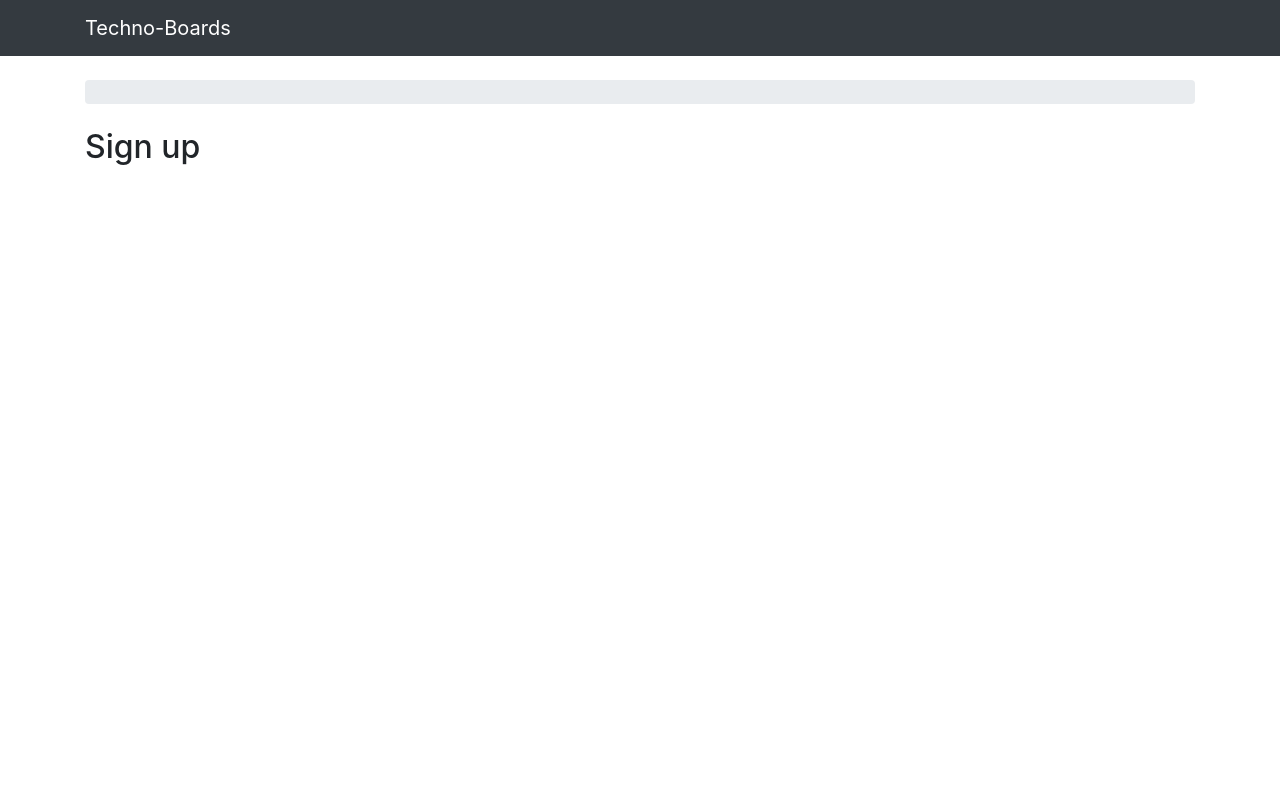
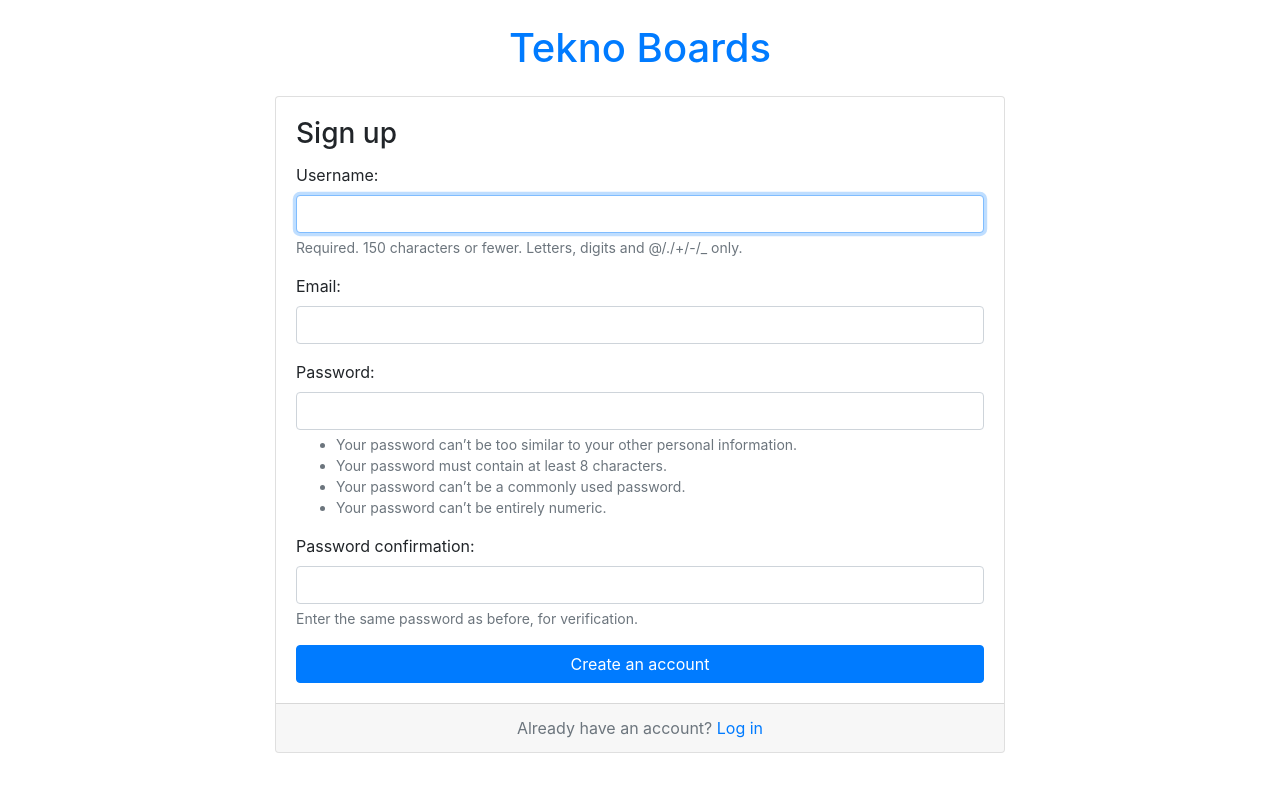
Before and after one commit to shivamsinghal212/projectforum, a Django app: page /signup/ in a window 1280 px wide. Run offline with Django 3.2, Linux system fonts and the light colour scheme; some libraries are stand-ins or nearby versions.

Commit message:
added login functionality

```diff
--- /dev/null
+++ b/accounts/forms.py
@@ -0,0 +1,9 @@
+from django import forms
+from django.contrib.auth.forms import UserCreationForm
+from django.contrib.auth.models import User
+
+class SignUpForm(UserCreationForm):
+    email = forms.CharField(max_length=254, required=True, widget=forms.EmailInput())
+    class Meta:
+        model = User
+        fields = ('username', 'email', 'password1', 'password2')
--- /dev/null
+++ b/accounts/templates/base_accounts.html
@@ -0,0 +1,17 @@
+{% extends 'base.html' %}
+
+{% load static %}
+
+{% block stylesheet %}
+  <link rel="stylesheet" href="{% static 'css/accounts.css' %}">
+{% endblock %}
+
+{% block body %}
+  <div class="container">
+    <h1 class="text-center logo my-4">
+      <a href="{% url 'home' %}">Tekno Boards</a>
+    </h1>
+    {% block content %}
+    {% endblock %}
+  </div>
+{% endblock %}
--- a/accounts/templates/signup.html
+++ b/accounts/templates/signup.html
@@ -1,5 +1,24 @@
-{% extends 'base.html' %}
+{% extends 'base_accounts.html' %}
 
-{% block content%}
-<h2> Sign up</h2>
+{% block title %}Sign up to Tekno Boards{% endblock %}
+
+{% block content %}
+    <div class="row justify-content-center">
+      <div class="col-lg-8 col-md-10 col-sm-12">
+        <div class="card">
+          <div class="card-body">
+            <h3 class="card-title">Sign up</h3>
+            <form method="post" novalidate>
+              {% csrf_token %}
+              {% include 'includes/form.html' %}
+              <button type="submit" class="btn btn-primary btn-block">Create an account</button>
+            </form>
+          </div>
+          <div class="card-footer text-muted text-center">
+            Already have an account? <a href="{% url 'login' %}">Log in</a>
+          </div>
+        </div>
+      </div>
+    </div>
+  </div>
 {% endblock %}
--- a/accounts/views.py
+++ b/accounts/views.py
@@ -1,5 +1,15 @@
-from django.shortcuts import render
+from django.contrib.auth import login as auth_login
+from django.shortcuts import render, redirect
 
-# Create your views here.
+from .forms import SignUpForm
+
 def signup(request):
-    return render(request,'signup.html')
+    if request.method == 'POST':
+        form = SignUpForm(request.POST)
+        if form.is_valid():
+            user = form.save()
+            auth_login(request, user)
+            return redirect('home')
+    else:
+        form = SignUpForm()
+    return render(request, 'signup.html', {'form': form})
--- a/projectforum/settings.py
+++ b/projectforum/settings.py
@@ -124,3 +124,6 @@ STATIC_URL = '/static/'
 STATICFILES_DIRS = [
     os.path.join(BASE_DIR, 'static'),
 ]
+
+LOGOUT_REDIRECT_URL='home'
+LOGIN_REDIRECT_URL = 'home'
--- a/projectforum/urls.py
+++ b/projectforum/urls.py
@@ -15,12 +15,15 @@ Including another URLconf
 """
 from django.conf.urls import url
 from django.contrib import admin
+from django.contrib.auth import views as auth_views
 from boards import views
 from accounts import views as accounts_views
 
 urlpatterns = [
     url(r'^$', views.home, name='home'),
     url(r'^signup/$', accounts_views.signup, name='signup'),
+    url(r'^login/$', auth_views.LoginView.as_view(template_name='login.html'), name='login'),
+    url(r'^logout/$', auth_views.LogoutView.as_view(), name='logout'),
     url(r'^boards/(?P<pk>\d+)/$', views.board_topics, name='board_topics'),
     url(r'^boards/(?P<pk>\d+)/new/$', views.new_topic, name='new_topic'),
     url(r'^admin/', admin.site.urls),
--- a/templates/base.html
+++ b/templates/base.html
@@ -2,18 +2,45 @@
 <html>
   <head>
     <meta charset="utf-8">
-    <title>{% block title %}Techno-Boards{% endblock %}</title>
+    <title>{% block title %}Tekno-Boards{% endblock %}</title>
     <link rel="stylesheet" href="{% static 'css/bootstrap.min.css' %}">
     <link href="https://fonts.googleapis.com/css?family=Stardos+Stencil:700" rel="stylesheet">
     <link rel="stylesheet" href="{% static 'css/app.css' %}">
+    <link rel="stylesheet" href="{% static 'css/accounts.css' %}">
+
   </head>
   <body>
-  <nav class="navbar navbar-expand-lg navbar-dark bg-dark">
+    {% block body %}
+    <nav class="navbar navbar-expand-sm navbar-dark bg-dark">
       <div class="container">
-      <a class="navbar-brand" href="{% url 'home' %}">Techno-Boards</a>
+        <a class="navbar-brand" href="{% url 'home' %}">Tekno-Boards</a>
+        <button class="navbar-toggler" type="button" data-toggle="collapse" data-target="#mainMenu" aria-controls="mainMenu" aria-expanded="false" aria-label="Toggle navigation">
+          <span class="navbar-toggler-icon"></span>
+        </button>
+        <div class="collapse navbar-collapse" id="mainMenu">
+          {% if user.is_authenticated %}
+            <ul class="navbar-nav ml-auto">
+              <li class="nav-item dropdown">
+                <a class="nav-link dropdown-toggle" href="#" id="userMenu" data-toggle="dropdown" aria-haspopup="true" aria-expanded="false">
+                  {{ user.username }}
+                </a>
+                <div class="dropdown-menu dropdown-menu-right" aria-labelledby="userMenu">
+                  <a class="dropdown-item" href="#">My account</a>
+                  <a class="dropdown-item" href="#">Change password</a>
+                  <div class="dropdown-divider"></div>
+                  <a class="dropdown-item" href="{% url 'logout' %}">Log out</a>
+                </div>
+              </li>
+            </ul>
+          {% else %}
+            <form class="form-inline ml-auto">
+              <a href="{%url 'login' %}" class="btn btn-outline-secondary">Log in</a>
+              <a href="{% url 'signup' %}" class="btn btn-primary ml-2">Sign up</a>
+            </form>
+          {% endif %}
+        </div>
       </div>
     </nav>
-
     <div class="container">
         <ol class="breadcrumb my-4">
           {% block breadcrumb %}
@@ -22,5 +49,9 @@
         {% block content %}
         {% endblock %}
       </div>
+    {% endblock body %}
+<script src="{% static 'js/jquery-3.2.1.min.js' %}"></script>
+<script src="{% static 'js/popper.min.js' %}"></script>
+<script src="{% static 'js/bootstrap.min.js' %}"></script>
   </body>
 </html>
--- a/templates/includes/form.html
+++ b/templates/includes/form.html
@@ -1,4 +1,12 @@
 {% load widget_tweaks %}
+
+{% if form.non_field_errors %}
+  <div class="alert alert-danger" role="alert">
+    {% for error in form.non_field_errors %}
+      <p{% if forloop.last %} class="mb-0"{% endif %}>{{ error }}</p>
+    {% endfor %}
+  </div>
+{% endif %}
 
 {% for field in form %}
   <div class="form-group">
@@ -21,7 +29,7 @@
 
     {% if field.help_text %}
       <small class="form-text text-muted">
-        {{ field.help_text }}
+        {{ field.help_text|safe }}
       </small>
     {% endif %}
   </div>
```
Also changed, not shown: accounts/templates/login.html (added, +29 -0 lines), accounts/tests.py (deleted, +0 -14 lines), accounts/tests/test_form_signup.py (added, +9 -0 lines), accounts/tests/test_view_signup.py (added, +85 -0 lines), boards/tests/test_templatetags.py (added, +29 -0 lines), boards/tests/test_views.py (renamed from boards/tests.py, +3 -3 lines), accounts/tests/__init__.py (added), boards/tests/__init__.py (added). Lines whose indentation alone changed are shown as unchanged.
